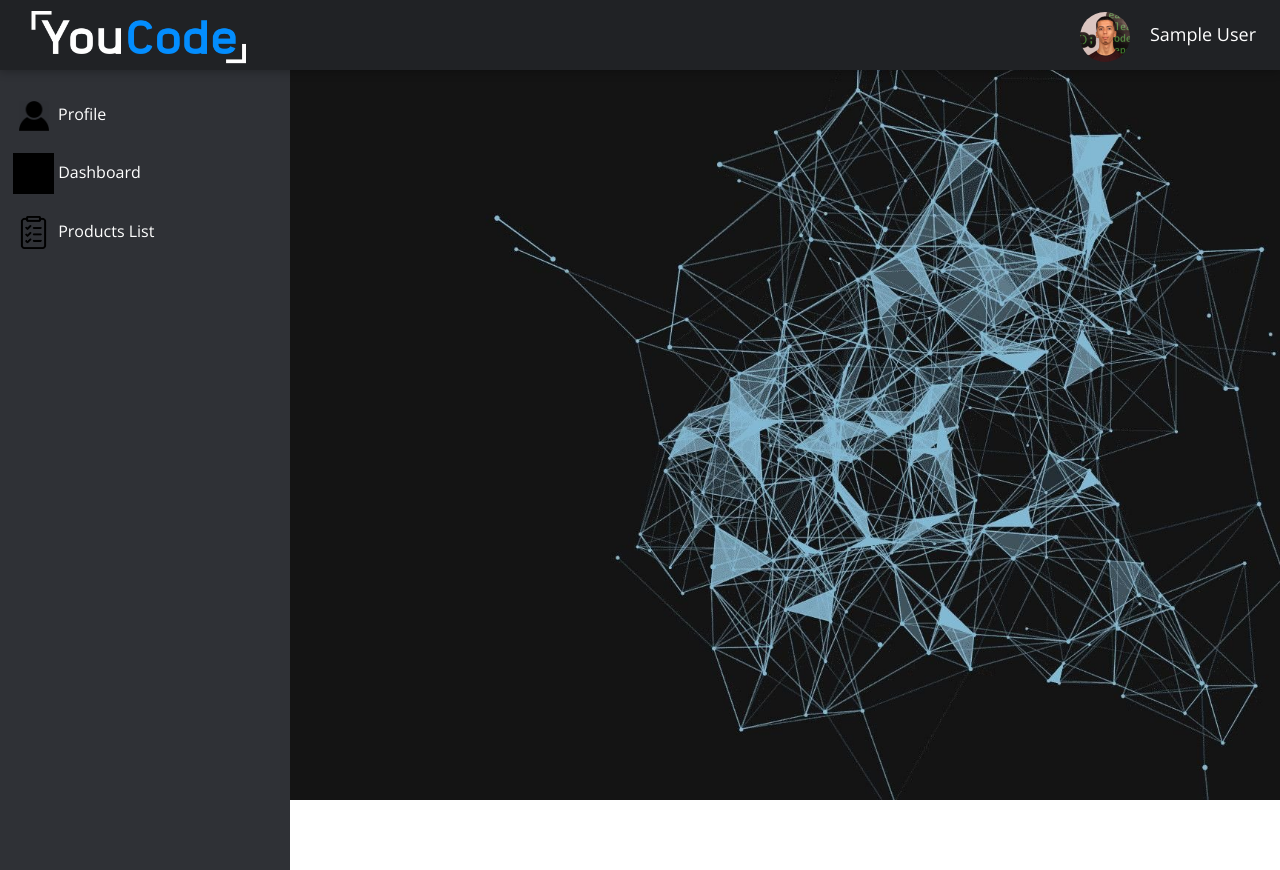
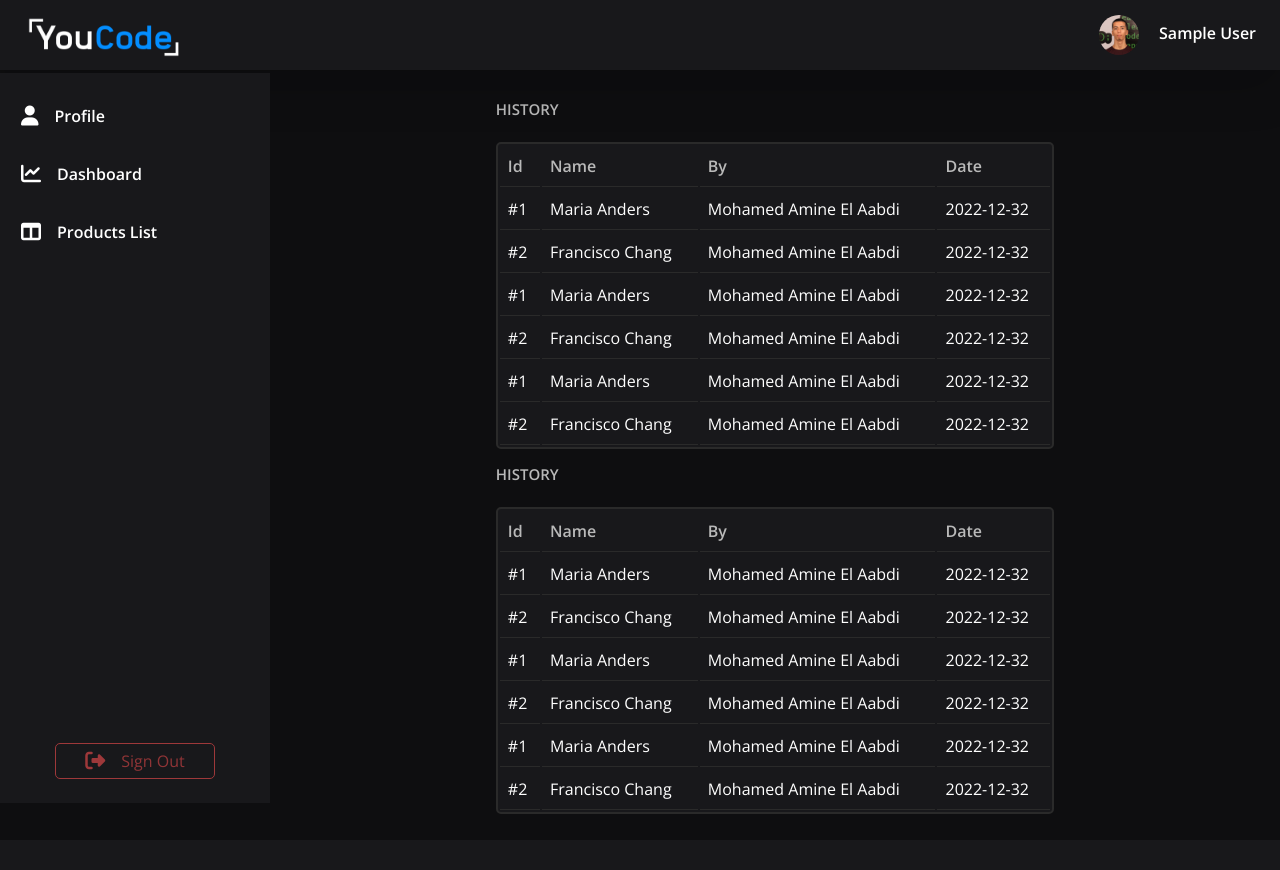
Before and after one commit to amineelaabdi14/Gestion-bibliotheque-YouCode, a PHP site: page /PHP/dashboard.php in a window 1280 px wide. After the commit the page ends 814 px from the top, so only its background shows below. Run offline with PHP 8.4, Linux system fonts and the light colour scheme; the visitor is signed in with stand-in values (Sample User, id 1); data that the repository does not hold is empty; some libraries are stand-ins or nearby versions; grey boxes are pictures that could not be loaded.

Commit message:
working one the 3 pages design(HTML,CSS)

```diff
--- a/CSS/style.css
+++ b/CSS/style.css
@@ -7,17 +7,22 @@
     text-decoration: none;
     list-style: none;
 }
+a{
+    text-decoration: none;
+}
 
 body {
-   width: 100vw;
-    height: 100vh;
+   max-width: 100vw;
+   height: 100vh;
    background-image: url(IMAGES/bgLogin.jpg);
    background-repeat: no-repeat;
    background-size: cover;
-   overflow: hidden;
+
+   min-width: 345px;
 }
 #loginContainer{
-    background-color:#36393F;
+    background-color:#36393f;
+    /* border: solid #3e3e40 1px; */
     height: 400px;
     width: 70vw;
     min-width: 370px;
@@ -51,6 +56,7 @@ body {
 }
 .MyInputs:focus{
     outline: none;
+    background-color:#121212;
 
 }
 #emailFormContainer{
@@ -78,35 +84,102 @@ button[name="signMeIn"],button[name="signMeUp"] {
     border-radius: 6px;
     border: 0px;
     color: white;
+    filter: saturate(0%);
 }
-.headerDiv{
-    background-color:#202225;
+.navbar{
+    background-color:#18181b;
     height: 70px;
     width: 100%;
     position: sticky;
-    filter: drop-shadow(0px 2px 4px rgba(0, 0, 0, 0.25));
 }
 #navLogo{
-    height: 57px;
-    width: 230px;
+    height: 40px;
+    width: 160px;
     left: 0;
 }
 #pdp{
-    width: 50px;
-    height: 50px;
+    width: 40px;
+    height: 40px;
 }
-.MyNavigation{
-    background-color: #2F3136;
-    width: 290px;
-    min-height: 100vh;
+
+#sideBar{
+    width: 270px;
+    height: calc(100vh - 70px);
     padding: 0%;
     margin: 0%;
+    background-color: #18181b;
+    margin-top: 3px;
+    overflow-y:hidden ;
 }
-#sideBar{
 
+@media screen and (max-width:576px) {
+    #sideBar{
+        width: 60px;
+    }
 }
-ul{
-    padding: 0;
-    list-style-type: none;
-
+.btn{
+    width: 100%;
 }
+.btn:hover{
+    background-color: #038DFE;
+}
+.MyContent{
+    background-image: none;
+    background-color: #0e0e10;
+}
+.setRedColor{
+    color:#9E383A;
+}
+#signOutBtn>div{
+    border: solid #9E383A 1px;
+    border-radius: 5px;
+    max-width: 160px;
+    padding: 5px 0px 5px 0px;
+    margin: auto;
+}
+@media screen and (max-width:576px) {
+    #signOutBtn>div{
+        border: none;
+    }
+}
+#signOutBtn>div:hover{
+    background-color: #9E383A;
+}
+#signOutBtn>div:hover .setRedColor{
+    color: white;
+}
+table {
+    border: solid #2a2a2a 2px !important;
+    color: white;
+    border-radius: 5px;
+    overflow: hidden;
+    border-collapse: separate;
+    /* border-spacing: 5em; */
+}
+th{
+    background-color: #1f1f23;
+    color: #B9B9B9;
+    padding: 6px;
+}
+tr{
+    color: white;
+}
+table{
+    background-color: #18181b;
+    margin: auto;
+}
+#dashboardContent{
+    padding: 30px 0px 10px 270px;
+}
+#dashboardContent h5 {
+    width:60%;
+    color: #B9B9B9;
+    font-weight: bold;
+    font-size: 15px;
+    margin-bottom: 20px;
+    margin: auto;
+}
+.MyTable{
+    margin: auto;
+    width:90%;
+}
--- a/PHP/dashboard.php
+++ b/PHP/dashboard.php
@@ -6,20 +6,128 @@
 <?php include 'head.php';
 
 ?>
-<body>
-    <nav id="" class="navbar headerDiv">
-        <img id="navLogo" src="../CSS/IMAGES/logo.png" alt="" class="ms-4" >
+<body class="MyContent" >
+    <nav id="" class="navbar shadow-lg">
+        <img id="navLogo" src="../CSS/IMAGES/logo.png" alt="" class="ms-4 mt-1" >
         <div class="align-items-center me-4">
             <img id="pdp" src="../CSS/IMAGES/pdp.jpeg" alt="" class="rounded-circle" >
-            <span class="text-white ms-3" style="font-size:18px;"> <?php echo $_SESSION['name'] ?>  </span>
+            <span class="text-white ms-3 d-none d-sm-inline fw-semibold" style="font-size:16px;"> <?php echo $_SESSION['name'] ?>  </span>
         </div>
     </nav>
-    <div id="sideBar" class="MyNavigation">
-        <ul class="d-flex align-items-start flex-column"><!-- d-flex align-items-start flex-column -->
-            <li class="text-white btn mb-2 mt-4"><img src="../CSS/IMAGES/profile-icon.png" alt="" style="width:30px;height:30px;margin-left:6px;"></a><span style="margin-left:9px">Profile</span></li>
-            <li class="text-white btn mb-2"><img src="../CSS/IMAGES/dashboard.png" alt="" style="width:41px;height:41px;filter: brightness(0);"></a> <span>Dashboard</span> </li>
-            <li class="text-white btn mb-2"><img src="../CSS/IMAGES/list-icon.png" alt="" style="width:33px;height:33px;margin-left:4px;"></a> <span style="margin-left:4px">Products List</span></li>
-        </ul>
+    <div class="row">
+        <div id="sideBar" class="MyNavigation position-absolute start-0 d-flex flex-column justify-content-between"style="">
+            <ul class="d-flex align-items-start flex-column p-0 ps-2">
+                <li class="text-white btn mb-3 mt-4 d-flex flex-column flex-sm-row align-items-center"><i class="fa-solid fa-user b- fs-5"></i><span class="ms-3 d-none d-sm-inline fw-semibold">Profile</span></li>
+                <li class="text-white btn mb-3 mt-1 d-flex flex-column flex-sm-row align-items-center"><i class="fa-solid fa-chart-line fs-5"></i><span class="ms-3 d-none d-sm-inline fw-semibold">Dashboard</span></li>
+                <li class="text-white btn mb-3 mt-1 d-flex flex-column flex-sm-row align-items-center"><i class="fa-solid fa-table-columns fs-5"></i><span class="ms-3 d-none d-sm-inline fw-semibold">Products List</span></li>
+            </ul>
+            <a id="signOutBtn" href="script.php" class="d-block">
+                <div class=" setRedColor d-flex flex-column flex-sm-row justify-content-center align-items-center mb-4">
+                    <i class=" setRedColor fa-solid fa-right-from-bracket fs-5  m-auto m-sm-0"></i>
+                    <span href="script.php" id="signOutText" class="setRedColor d-none d-sm-inline ms-3" style="opacity: 0.9;">Sign Out</span>
+                </div>
+            </a>
+
+        </div>
+        <div id="dashboardContent" class="" style="">
+            <div class="MyTable table-responsive">
+                <h5>HISTORY</h5>
+                <table class="table mt-4"style="width:60%;">
+                    <tr>
+                        <th>Id</th>
+                        <th>Name</th>
+                        <th>By</th>
+                        <th>Date</th>
+                    </tr>
+                    <tr>
+                        <td>#1</td>
+                        <td>Maria Anders</td>
+                        <td>Mohamed Amine El Aabdi</td>
+                        <td>2022-12-32</td>
+                    </tr>
+                    <tr>
+                        <td>#2</td>
+                        <td>Francisco Chang</td>
+                        <td>Mohamed Amine El Aabdi</td>
+                        <td>2022-12-32</td>
+                    </tr>
+                    <tr>
+                        <td>#1</td>
+                        <td>Maria Anders</td>
+                        <td>Mohamed Amine El Aabdi</td>
+                        <td>2022-12-32</td>
+                    </tr>
+                    <tr>
+                        <td>#2</td>
+                        <td>Francisco Chang</td>
+                        <td>Mohamed Amine El Aabdi</td>
+                        <td>2022-12-32</td>
+                    </tr>
+                    <tr>
+                        <td>#1</td>
+                        <td>Maria Anders</td>
+                        <td>Mohamed Amine El Aabdi</td>
+                        <td>2022-12-32</td>
+                    </tr>
+                    <tr>
+                        <td>#2</td>
+                        <td>Francisco Chang</td>
+                        <td>Mohamed Amine El Aabdi</td>
+                        <td>2022-12-32</td>
+                    </tr>
+                </table>
+            </div>
+            <div class="MyTable table-responsive">
+                <h5>HISTORY</h5>
+                <table class="table mt-4"style="width:60%;">
+                    <tr>
+                        <th>Id</th>
+                        <th>Name</th>
+                        <th>By</th>
+                        <th>Date</th>
+                    </tr>
+                    <tr>
+                        <td>#1</td>
+                        <td>Maria Anders</td>
+                        <td>Mohamed Amine El Aabdi</td>
+                        <td>2022-12-32</td>
+                    </tr>
+                    <tr>
+                        <td>#2</td>
+                        <td>Francisco Chang</td>
+                        <td>Mohamed Amine El Aabdi</td>
+                        <td>2022-12-32</td>
+                    </tr>
+                    <tr>
+                        <td>#1</td>
+                        <td>Maria Anders</td>
+                        <td>Mohamed Amine El Aabdi</td>
+                        <td>2022-12-32</td>
+                    </tr>
+                    <tr>
+                        <td>#2</td>
+                        <td>Francisco Chang</td>
+                        <td>Mohamed Amine El Aabdi</td>
+                        <td>2022-12-32</td>
+                    </tr>
+                    <tr>
+                        <td>#1</td>
+                        <td>Maria Anders</td>
+                        <td>Mohamed Amine El Aabdi</td>
+                        <td>2022-12-32</td>
+                    </tr>
+                    <tr>
+                        <td>#2</td>
+                        <td>Francisco Chang</td>
+                        <td>Mohamed Amine El Aabdi</td>
+                        <td>2022-12-32</td>
+                    </tr>
+                </table>
+            </div>
+        </div>
     </div>
+
+
+
 </body>
 </html>
--- a/PHP/head.php
+++ b/PHP/head.php
@@ -8,6 +8,7 @@
     <!-- CSS -->
     <link rel="stylesheet" href="../CSS/BOOTSTRAP/css/bootstrap.min.css">
     <link rel="stylesheet" href="../CSS/style.css">
+    <script src="https://kit.fontawesome.com/6360d947ff.js" crossorigin="anonymous"></script>
     <!-- END CSS -->
     <script src="../CSS/BOOTSTRAP/js/bootstrap.min.js"></script>
     <title>YouCode Library Admin</title>
--- a/PHP/login.php
+++ b/PHP/login.php
@@ -31,13 +31,13 @@ if(isset($_COOKIE['UserToken']) )
 
             <div id="emailFormContainer">
                 <label for="email" class="MyLabels">EMAIL</label><br>
-                <input type="email" name="email" id="" class="MyInputs" onkeyup="validateEmail()" autocomplete="off">
+                <input type="email" name="email"  class="MyInputs" oninput="validateEmail()" autocomplete="off">
                 <div id="emailError" class="text-danger"></div>
             </div>
 
             <div class="mb-3">
                 <label for="password" class="MyLabels">PASSWORD</label><br>
-                <input type="password" name="password" id="" class="MyInputs">
+                <input type="password" name="password" class="MyInputs">
                 <div id="comfirEmailError" class="text-danger mb-0 "></div>
             </div>
             <div id="fullName"></div>
```
Also changed, not shown: JS/app.js (+7 -4 lines).
